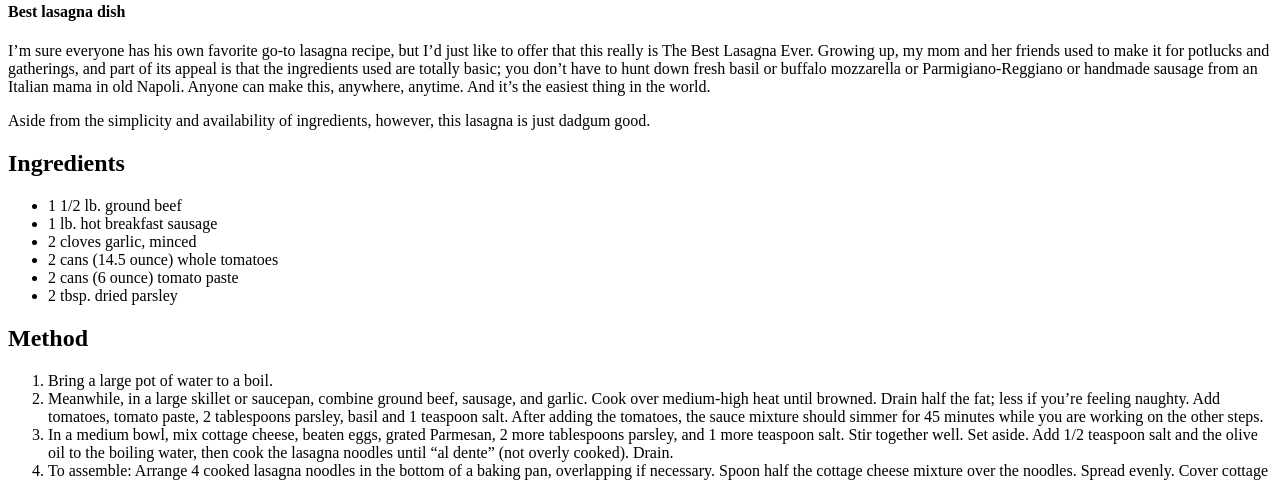
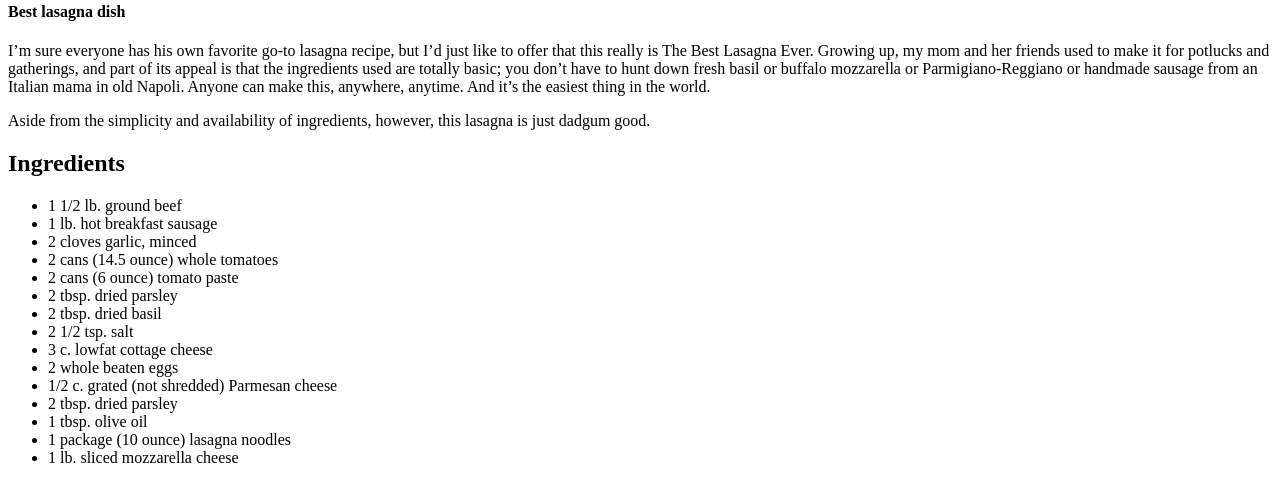
Before and after one commit to TheRealCuda/odin-recipes, a website: page recipes/lasagna.html in a window 1280 px wide. Shown: the part 402-883 px from the top of the page. Drawn offline with Linux system fonts and the light colour scheme.

Commit message:
Completed receipe pages

```diff
--- a/recipes/lasagna.html
+++ b/recipes/lasagna.html
@@ -30,6 +30,15 @@
         <li>2 cans (14.5 ounce) whole tomatoes</li>
         <li>2 cans (6 ounce) tomato paste</li>
         <li>2 tbsp. dried parsley</li>
+        <li>2 tbsp. dried basil</li>
+        <li>2 1/2 tsp. salt</li>
+        <li>3 c. lowfat cottage cheese</li>
+        <li>2 whole beaten eggs</li>
+        <li>1/2 c. grated (not shredded) Parmesan cheese</li>
+        <li>2 tbsp. dried parsley</li>
+        <li>1 tbsp. olive oil</li>
+        <li>1 package (10 ounce) lasagna noodles</li>
+        <li>1 lb. sliced mozzarella cheese</li>
     </ul>
 
     <h2>Method</h2>
```
Also changed, not shown: recipes/carbonara.html (+9 -3 lines).
